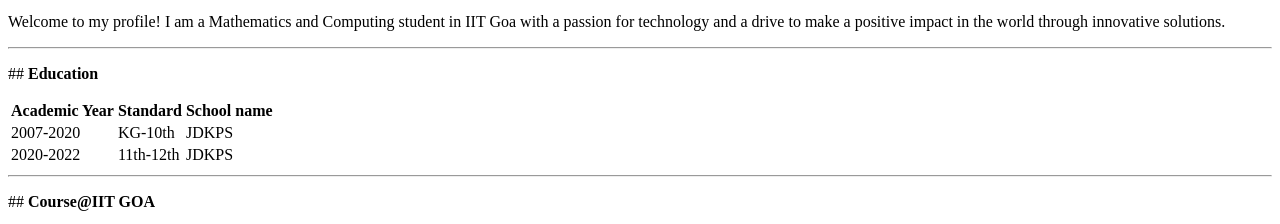
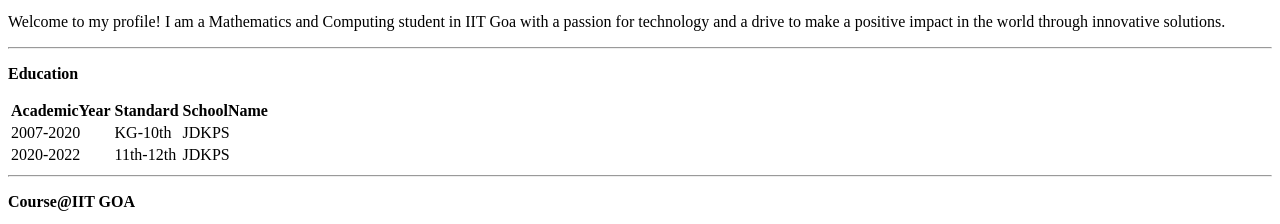
Before and after one commit to Lakshay-0023/Lakshay-0023.github.io, a plain HTML site: page index.html in a window 1280 px wide. Shown: the part 567-791 px from the top of the page. Drawn offline with Linux system fonts and the light colour scheme.

Commit message:
Update index.html

```diff
--- a/index.html
+++ b/index.html
@@ -15,21 +15,21 @@
 
 <p><img src="https://user-images.githubusercontent.com/129145319/233762428-55a114d0-d644-4ddb-b6ac-1413f4833324.jpeg" alt="WhatsApp Image 2023-04-22 at 9 52 58 AM" /></p>
 <blockquote>
-  <p>Email : lakshaykhuranalk23@gmail.com</p>
+<p>Email : lakshaykhuranalk23@gmail.com</p>
 </blockquote>
 
 <p>Welcome to my profile! I am a Mathematics and Computing student in IIT Goa with a passion for technology and a drive to make a positive impact in the world through innovative solutions.</p>
 
 <hr />
 
-<p>## <strong>Education</strong></p>
+<p><strong>Education</strong></p>
 
 <table>
   <thead>
     <tr>
-      <th>Academic Year</th>
+      <th>AcademicYear</th>
       <th>Standard</th>
-      <th>School name</th>
+      <th>SchoolName</th>
     </tr>
   </thead>
   <tbody>
@@ -48,7 +48,7 @@
 
 <hr />
 
-<p>## <strong>Course@IIT GOA</strong></p>
+<p><strong>Course@IIT GOA</strong></p>
 
 <ul>
   <li><strong>CS102</strong> <a href="https://clintpgeorge.github.io/cs-102/spring-2023/">Software Tools</a> <em>ClintPGeorge</em></li>
```
